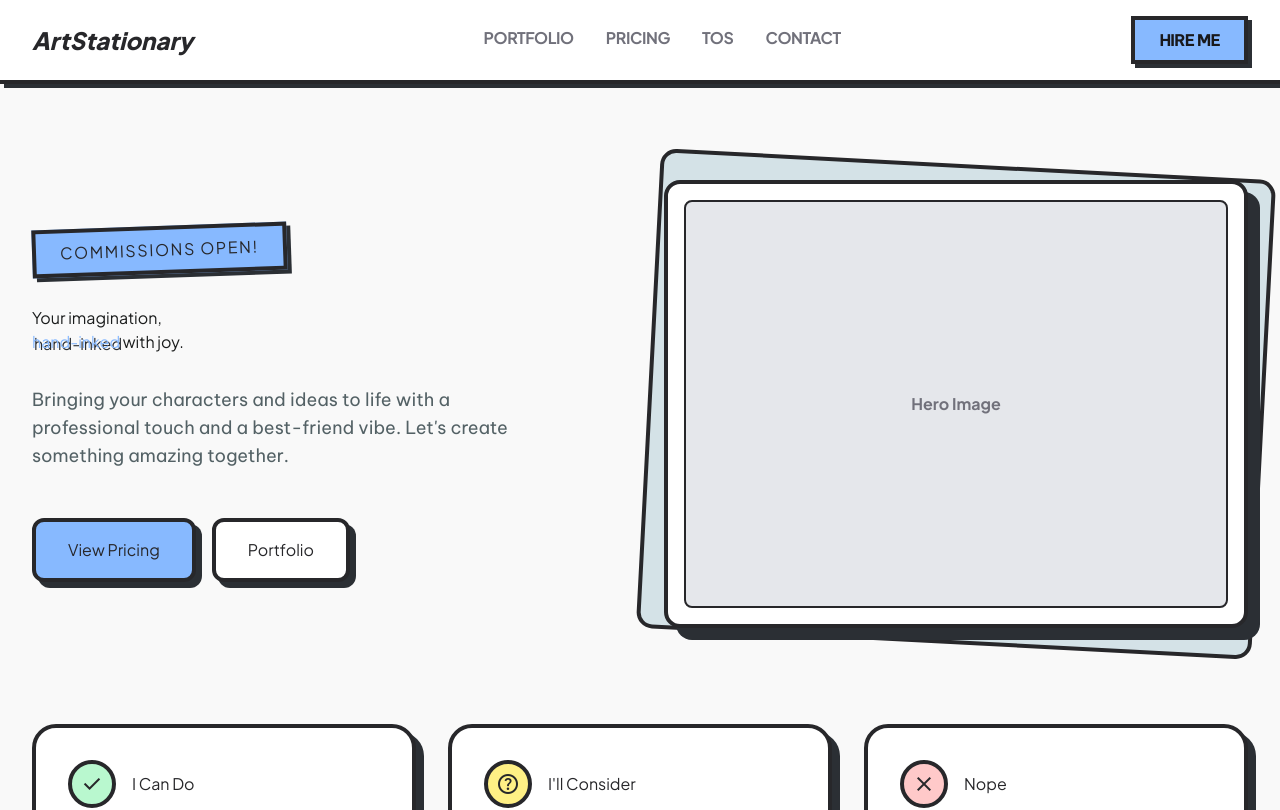
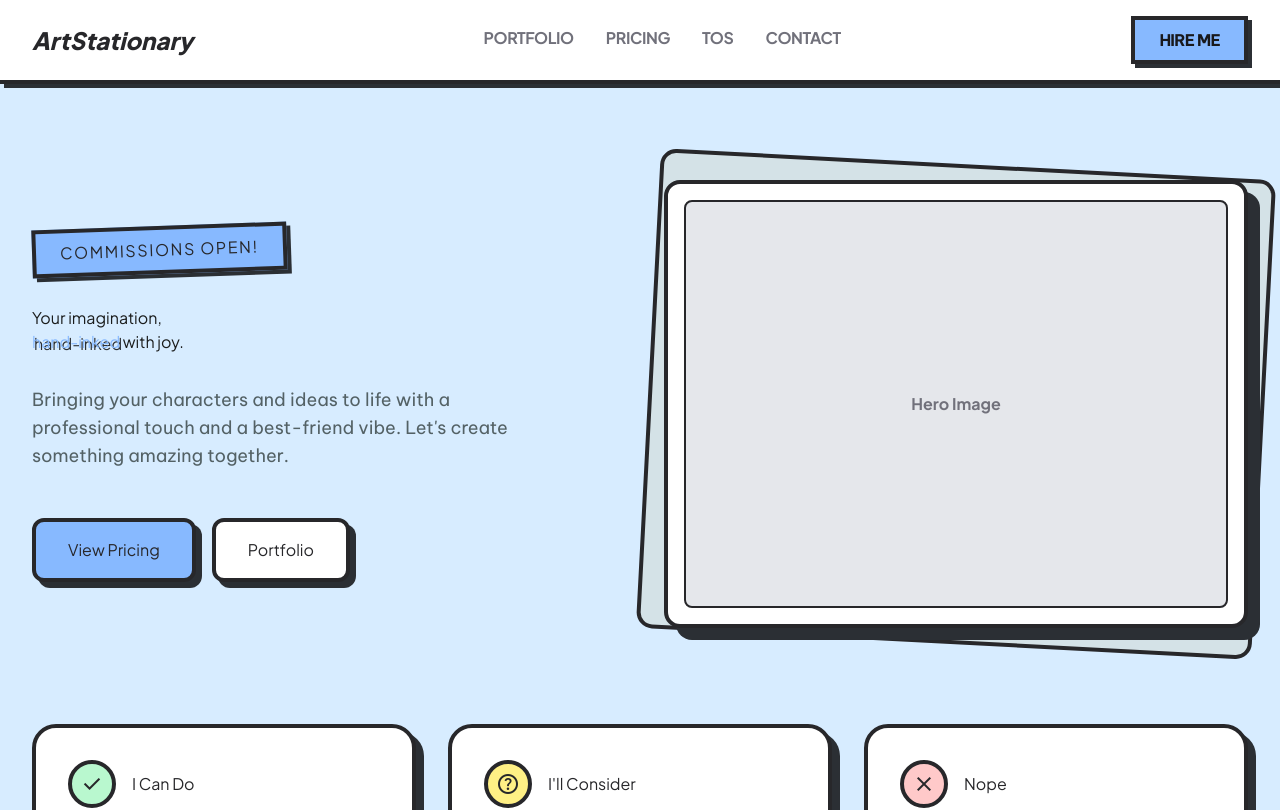
Before and after one commit to EdelWinslow/KeepOnTabs, a Next.js app: page / in a window 1280 px wide. Shown: the top 810 px of the page. Built offline with nearby package versions, Linux system fonts and the light colour scheme.

Commit message:
Change background color to #D7ECFF

```diff
--- a/src/app/globals.css
+++ b/src/app/globals.css
@@ -43,7 +43,7 @@
   --color-surface-container-highest: #e2e2e2;
   --color-on-tertiary-fixed-variant: #43474c;
   --color-error: #ba1a1a;
-  --color-background: #f9f9f9;
+  --color-background: #D7ECFF;
   --color-secondary: #536165;
   --color-on-surface: #1a1c1c;
   --color-surface-container-low: #f3f3f4;
```
